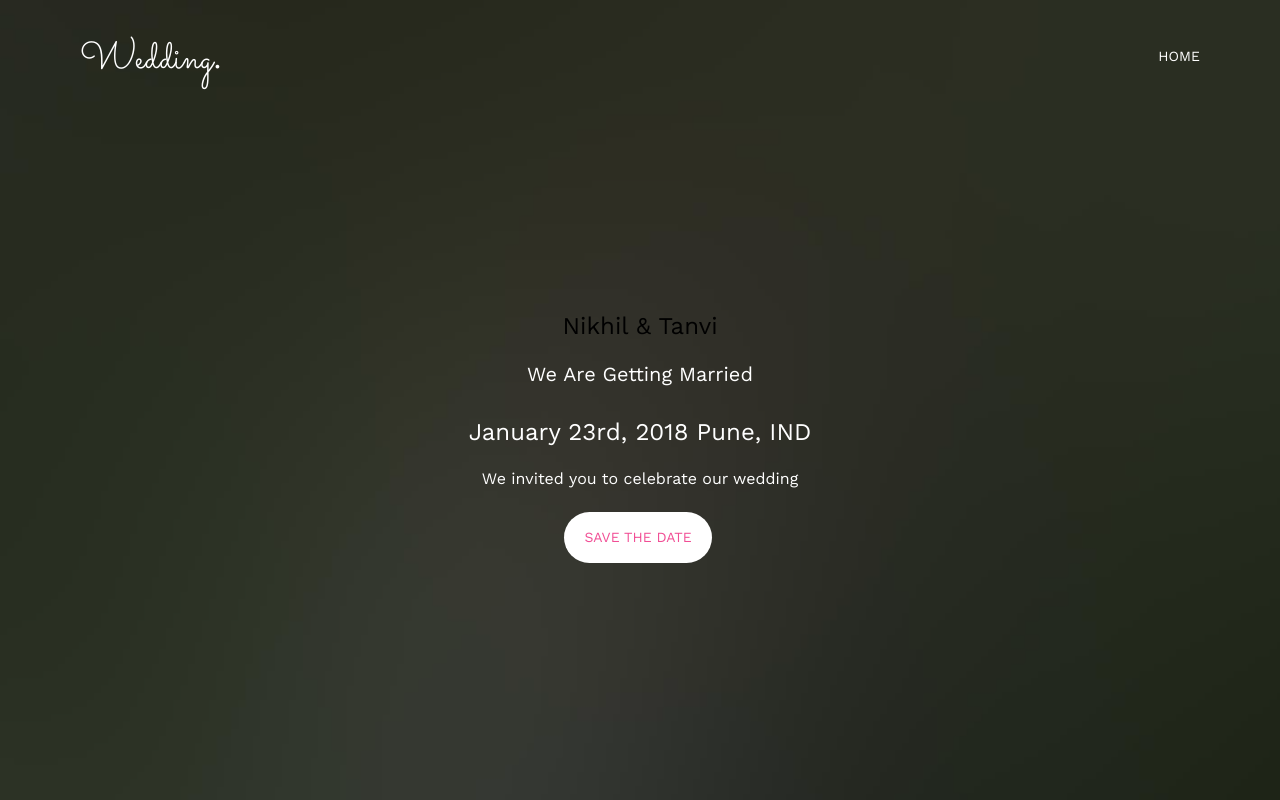
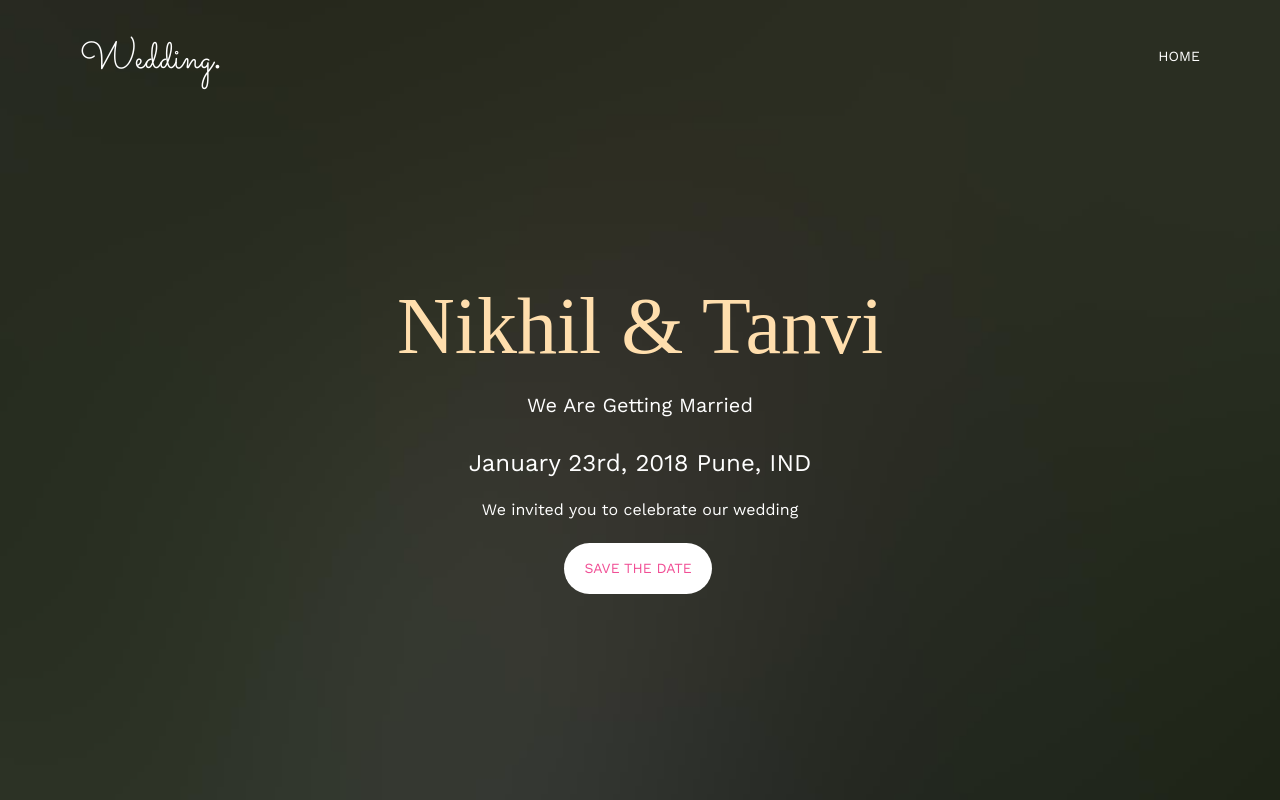
Before and after one commit to nikhilcoolkarni/nikhiltanviwedding.github.io, a plain HTML site: page index.html in a window 1280 px wide. Shown: the top 800 px of the page. Drawn offline with nearby package versions, Linux system fonts and the light colour scheme; files whose address does not match are found by name.

Commit message:
style change

```diff
--- a/index.html
+++ b/index.html
@@ -94,7 +94,7 @@
 				<div class="col-md-8 col-md-offset-2 text-center">
 					<div class="display-t">
 						<div class="display-tc animate-box" data-animate-effect="fadeIn">
-							<h3>Nikhil &amp; Tanvi</h3>
+							<h3 style="color: navajowhite;font-size: 5em;font-family: -webkit-body;">Nikhil &amp; Tanvi</h3>
 							<h2>We Are Getting Married</h2>
 							<h3 style="color : white;">January 23rd, 2018 Pune, IND</h3>
 							<p style="color : white;">We invited you to celebrate our wedding</p>
```
